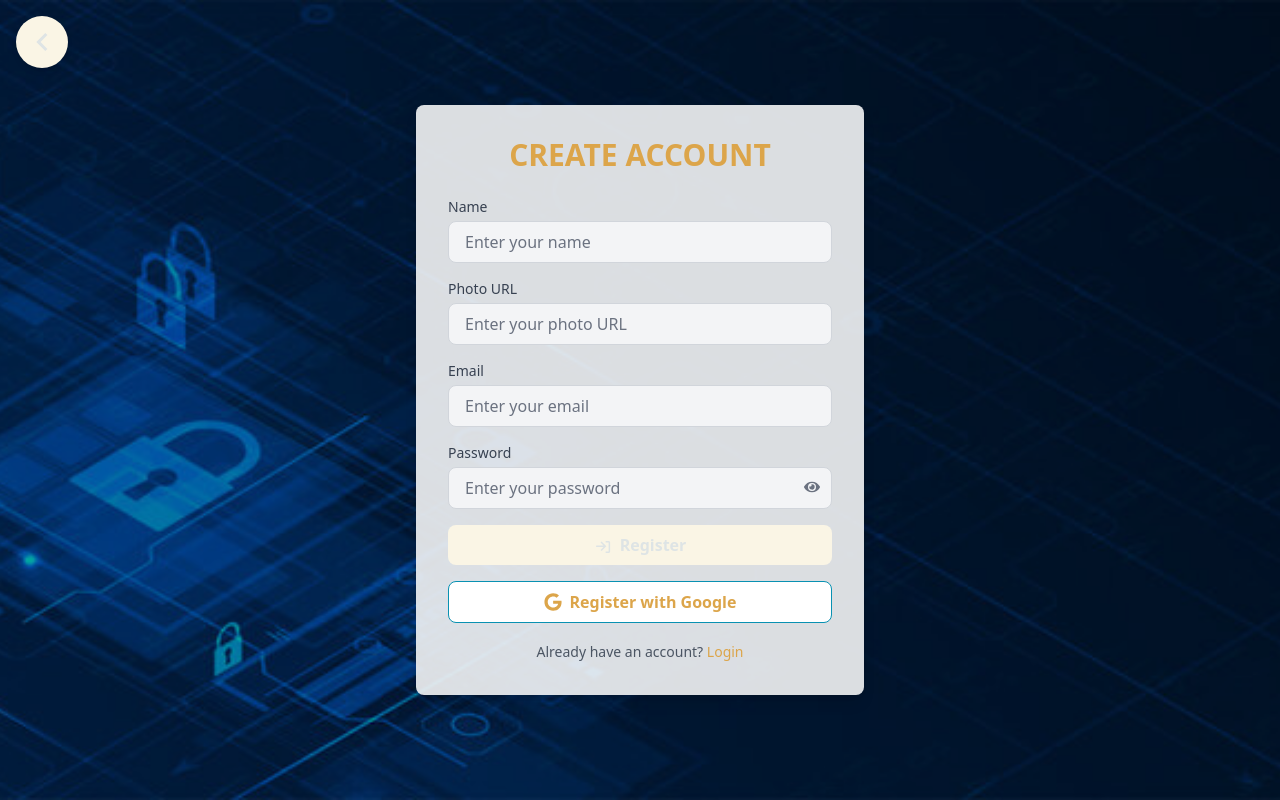
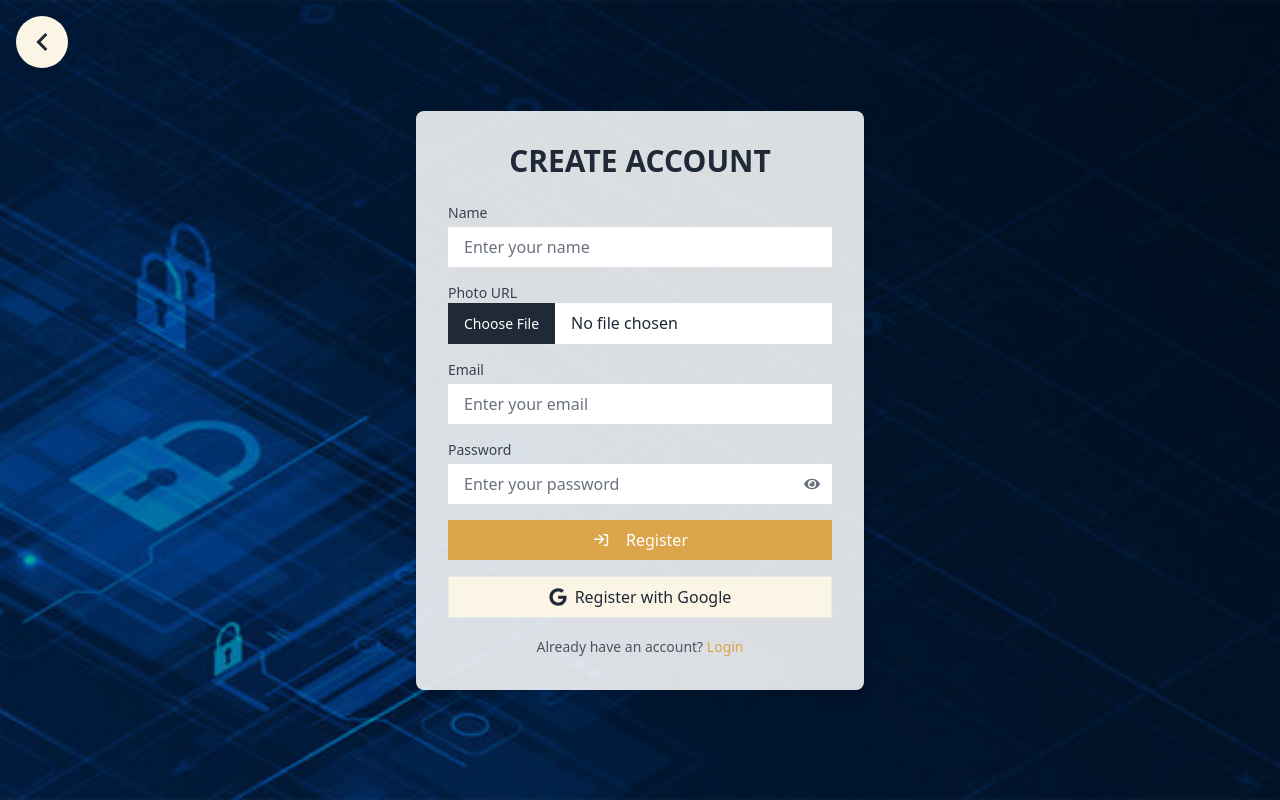
Before and after one commit to Moshiur-15/nextra-blog-client, a React (Vite) app: page /register in a window 1280 px wide. Built offline with nearby package versions, Linux system fonts and the light colour scheme; no server answers.

Commit message:
login registerpage

```diff
--- a/src/Components/Auth/Login.jsx
+++ b/src/Components/Auth/Login.jsx
@@ -2,12 +2,11 @@ import { useState } from "react";
 import { Link, useLocation, useNavigate } from "react-router-dom";
 import { FaEye, FaEyeSlash, FaGoogle } from "react-icons/fa6";
 import { CgLogIn } from "react-icons/cg";
-import Swal from "sweetalert2";
 import useAuth from "../../hooks/Hook";
 import blogLogin from "../../assets/blog.jpg";
 import { MdOutlineNavigateBefore } from "react-icons/md";
 import { AiOutlineLoading3Quarters } from "react-icons/ai";
-import {toast} from 'react-hot-toast'
+import { toast } from "react-hot-toast";
 
 export default function Login() {
   const { loginUser, setUser, googleProvider } = useAuth();
@@ -68,7 +67,7 @@ export default function Login() {
       <button
         data-tip="Back To Home Page"
         onClick={handleHome}
-        className="tooltip tooltip-right absolute top-4 left-4 bg-[#FAF5E5] border-none text-4xl rounded-full text-[#DEE4E5] p-2 shadow-md"
+        className="tooltip tooltip-right absolute top-4 left-4 bg-[#FAF5E5] border-none text-4xl rounded-full p-2 shadow-md"
       >
         <MdOutlineNavigateBefore />
       </button>
@@ -76,7 +75,7 @@ export default function Login() {
       <section className="px-5 md:px-0">
         <div className="pt-20 lg:pt-0 min-h-screen flex items-center justify-center bg-cover bg-center">
           <div className="w-full max-w-md bg-gray-100/90 bg-opacity-90 backdrop-blur-sm rounded-lg shadow-lg p-8">
-            <h2 className="text-3xl font-extrabold text-center text-[#DCA54A] mb-6">
+            <h2 className="text-3xl font-extrabold text-center mb-6">
               Welcome Back!
             </h2>
             <p className="text-sm text-center text-gray-600 mb-6">
@@ -84,6 +83,7 @@ export default function Login() {
             </p>
 
             <form className="space-y-6" onSubmit={handleLogin}>
+
               <div>
                 <label className="block text-sm font-medium text-gray-700">
                   Email Address
@@ -93,9 +93,10 @@ export default function Login() {
                   type="email"
                   placeholder="Enter your email"
                   required
-                  className="w-full px-4 py-2 mt-1 bg-gray-50 border border-gray-300 rounded-lg focus:outline-none focus:ring-2 focus:ring-cyan-500"
+                  className="w-full px-4 py-2 mt-1 bg-white border-none focus:ring-0 focus:outline-none"
                 />
               </div>
+
               <div className="relative">
                 <label className="block text-sm font-medium text-gray-700">
                   Password
@@ -105,7 +106,7 @@ export default function Login() {
                   type={showPass ? "text" : "password"}
                   placeholder="Enter your password"
                   required
-                  className="w-full px-4 py-2 mt-1 bg-gray-50 border border-gray-300 rounded-lg focus:outline-none focus:ring-2 focus:ring-cyan-500"
+                  className="w-full px-4 py-2 mt-1 bg-white border-none focus:ring-0 focus:outline-none"
                 />
                 <button
                   type="button"
@@ -115,9 +116,10 @@ export default function Login() {
                   {showPass ? <FaEyeSlash /> : <FaEye />}
                 </button>
               </div>
+
               <button
                 type="submit"
-                className="w-full flex items-center justify-center gap-2 bg-[#FAF5E5] hover:bg-cyan-700 text-[#DEE4E5] font-semibold py-3 rounded-lg transition"
+                className="w-full flex items-center justify-center gap-2 px-5 py-2 bg-[#DCA54A] hover:bg-[#FAF5E5] hover:text-black text-white duration-700 transition"
               >
                 {loading ? (
                   <AiOutlineLoading3Quarters className="animate-spin mx-auto text-2xl" />
@@ -132,7 +134,7 @@ export default function Login() {
             <div className="mt-6">
               <button
                 onClick={handleGoogleProvider}
-                className="w-full flex items-center justify-center gap-2 bg-white border border-cyan-600 text-[#DCA54A] font-semibold py-3 rounded-lg hover:bg-cyan-50 transition"
+                className="w-full flex items-center justify-center gap-2 px-5 border py-2 bg-[#FAF5E5] hover:bg-[#DCA54A] hover:text-white duration-700 transition"
               >
                 {loading2 ? (
                   <AiOutlineLoading3Quarters className="animate-spin mx-auto text-2xl" />
@@ -147,7 +149,7 @@ export default function Login() {
             <div className="text-center mt-6">
               <Link to="/register" className="text-sm text-gray-600">
                 Don’t have an account?{" "}
-                <span className="text-[#DCA54A] hover:underline">Register</span>
+                <span className="hover:underline text-[#DCA54A]">Register</span>
               </Link>
             </div>
           </div>
--- a/src/Components/Auth/Register.jsx
+++ b/src/Components/Auth/Register.jsx
@@ -3,11 +3,12 @@ import { Link, useLocation, useNavigate } from "react-router-dom";
 import { FaEye, FaEyeSlash, FaGoogle } from "react-icons/fa";
 import { CgLogIn } from "react-icons/cg";
 import { toast } from "react-hot-toast";
-import Swal from "sweetalert2";
 import useAuth from "../../hooks/Hook";
 import blogReg from "../../assets/blog.jpg";
 import { MdOutlineNavigateBefore } from "react-icons/md";
 import { AiOutlineLoading3Quarters } from "react-icons/ai";
+import { FileInput } from "flowbite-react";
+import { imgUp } from "../../api/Utills";
 
 export default function Register() {
   const { createUser, setUser, profile, googleProvider } = useAuth();
@@ -24,25 +25,28 @@ export default function Register() {
       .then((result) => {
         setUser(result.user);
         navigate(location.state ? location.state : "/");
-        toast.success("Registered successfully!")
-        setLoading2(false)
+        toast.success("Registered successfully!");
+        setLoading2(false);
       })
       .catch((error) => {
-        setLoading2(false)
+        setLoading2(false);
         return toast.error(`${error.message}`);
       });
   };
 
   // Form Submit
-  const handleRegister = (e) => {
+  const handleRegister = async (e) => {
     e.preventDefault();
     setLoading(true);
+
     const name = e.target.name.value;
-    const photo = e.target.photo.value;
+    // const photo = e.target.photo.value;
     const email = e.target.email.value;
     const password = e.target.password.value;
+    const img = e.target.image.files[0];
 
-    // Password Validation
+    const uploadedImageUrl = await imgUp(img);
+
     if (!/[A-Z]/.test(password)) {
       return toast.error(
         "Password must contain at least one uppercase letter."
@@ -57,13 +61,12 @@ export default function Register() {
       return toast.error("Password must be at least 6 characters long.");
     }
 
-    // Create User
     createUser(email, password)
       .then((res) => {
         setUser(res.user);
-        profile({ displayName: name, photoURL: photo });
+        profile({ displayName: name, photoURL: uploadedImageUrl });
         navigate(location.state ? location.state : "/");
-        toast.success("Registered successfully!")
+        toast.success("Registered successfully!");
         setLoading(false);
       })
       .catch((error) => {
@@ -89,14 +92,14 @@ export default function Register() {
       <button
         data-tip="Back To Home Page"
         onClick={handleHome}
-        className="tooltip z-20 tooltip-right absolute top-4 left-4 bg-[#FAF5E5] border-none text-4xl rounded-full text-[#DEE4E5] p-2 shadow-md"
+        className="tooltip z-20 tooltip-right absolute top-4 left-4 bg-[#FAF5E5] border-none text-4xl rounded-full p-2 shadow-md"
       >
         <MdOutlineNavigateBefore />
       </button>
       <section className="px-5 md:px-0">
         <div className="pt-20 lg:pt-0 flex items-center justify-center min-h-screen">
           <div className="w-full max-w-md bg-gray-100/90 p-8 shadow-lg rounded-lg relative z-10">
-            <h2 className="uppercase text-3xl font-bold text-center text-[#DCA54A] mb-6">
+            <h2 className="uppercase text-3xl font-bold text-center mb-6">
               Create account
             </h2>
             <form onSubmit={handleRegister} className="space-y-4">
@@ -109,7 +112,7 @@ export default function Register() {
                   type="text"
                   placeholder="Enter your name"
                   required
-                  className="w-full px-4 py-2 mt-1 bg-gray-100 border border-gray-300 rounded-lg focus:outline-none focus:ring-2 focus:ring-cyan-500"
+                  className="w-full px-4 py-2 mt-1 bg-white border-none focus:ring-0 focus:outline-none"
                 />
               </div>
 
@@ -117,12 +120,14 @@ export default function Register() {
                 <label className="block text-sm font-medium text-gray-700">
                   Photo URL
                 </label>
+
                 <input
-                  name="photo"
-                  type="text"
-                  placeholder="Enter your photo URL"
                   required
-                  className="w-full px-4 py-2 mt-1 bg-gray-100 border border-gray-300 rounded-lg focus:outline-none focus:ring-2 focus:ring-cyan-500"
+                  type="file"
+                  id="image"
+                  name="image"
+                  accept="image/*"
+                  className="bg-white w-full"
                 />
               </div>
 
@@ -135,7 +140,7 @@ export default function Register() {
                   type="email"
                   placeholder="Enter your email"
                   required
-                  className="w-full px-4 py-2 mt-1 bg-gray-100 border border-gray-300 rounded-lg focus:outline-none focus:ring-2 focus:ring-cyan-500"
+                  className="w-full px-4 py-2 mt-1 bg-white border-none focus:ring-0 focus:outline-none"
                 />
               </div>
 
@@ -148,7 +153,7 @@ export default function Register() {
                   type={showPass ? "text" : "password"}
                   placeholder="Enter your password"
                   required
-                  className="w-full px-4 py-2 mt-1 bg-gray-100 border border-gray-300 rounded-lg focus:outline-none focus:ring-2 focus:ring-cyan-500"
+                  className="w-full px-4 py-2 mt-1 bg-white border-none focus:ring-0 focus:outline-none"
                 />
                 <button
                   type="button"
@@ -161,7 +166,7 @@ export default function Register() {
 
               <button
                 type="submit"
-                className="w-full bg-[#FAF5E5] hover:bg-cyan-700 text-[#DEE4E5] font-bold py-2 rounded-lg transition"
+                className="w-full flex items-center justify-center gap-2 px-5 py-2 bg-[#DCA54A] hover:bg-[#FAF5E5] hover:text-black text-white duration-700 transitions"
               >
                 {loading ? (
                   <AiOutlineLoading3Quarters className="animate-spin mx-auto text-2xl" />
@@ -177,7 +182,7 @@ export default function Register() {
             <div className="mt-4">
               <button
                 onClick={handleGoogleProvider}
-                className="w-full flex items-center justify-center gap-2 bg-white border border-cyan-600 text-[#DCA54A] font-semibold py-2 rounded-lg hover:bg-cyan-50 transition"
+                className="w-full flex items-center justify-center gap-2 px-5 border py-2 bg-[#FAF5E5] hover:bg-[#DCA54A] hover:text-white duration-700 transition"
               >
                 {loading2 ? (
                   <AiOutlineLoading3Quarters className="animate-spin mx-auto text-2xl" />
--- a/src/Components/Navber.jsx
+++ b/src/Components/Navber.jsx
@@ -13,7 +13,7 @@ export default function Navbar() {
   return (
     <div className="shadow py-2 sticky top-0 z-50 bg-[#FAF5E5]">
       <section className="container mx-auto">
-        <div className="flex justify-between items-center px-4 md:px-0 py-2">
+        <div className="flex justify-between items-center px-4 xl:px-0 py-2">
           <div>
             <h2 className="font-bold text-lg">Nextra Blog</h2>
           </div>
@@ -90,13 +90,13 @@ export default function Navbar() {
               <div className="flex gap-2">
                 <Link
                   to="/login"
-                  className="px-4 py-2 font-bold text-white bg-blue-500 rounded-md hover:bg-blue-600"
+                  className="px-5 border py-2 bg-[#FAF5E5] hover:bg-[#DCA54A] hover:text-white duration-700 transition-all"
                 >
                   Login
                 </Link>
                 <Link
                   to="/register"
-                  className="px-4 py-2 font-bold text-white bg-green-500 rounded-md hover:bg-green-600"
+                  className="px-5 border py-2 bg-[#DCA54A] hover:bg-[#FAF5E5] hover:text-black text-white duration-700 transition-all"
                 >
                   Register
                 </Link>
@@ -162,6 +162,27 @@ export default function Navbar() {
                 </button>
               </div>
             )}
+
+            {user ? (
+              ""
+            ) : (
+              <>
+                <div className="flex flex-col gap-3 mx-10">
+                  <Link
+                    to="/login"
+                    className="px-5 w-full border py-2 bg-[#FAF5E5] hover:bg-[#DCA54A] hover:text-white duration-700 transition-all"
+                  >
+                    Login
+                  </Link>
+                  <Link
+                    to="/register"
+                    className="px-5 w-full border py-2 bg-[#DCA54A] hover:bg-[#FAF5E5] hover:text-black text-white duration-700 transition-all"
+                  >
+                    Register
+                  </Link>
+                </div>
+              </>
+            )}
           </div>
         )}
       </section>
--- /dev/null
+++ b/src/api/Utills.js
@@ -0,0 +1,10 @@
+import axios from "axios";
+export const imgUp = async (Image) => {
+  const formData = new FormData();
+  formData.append("image", Image);
+  const { data } = await axios.post(
+    `https://api.imgbb.com/1/upload?key=${import.meta.env.VITE_IMGBB_API}`,
+    formData
+  );
+  return data.data.display_url;
+};
```
